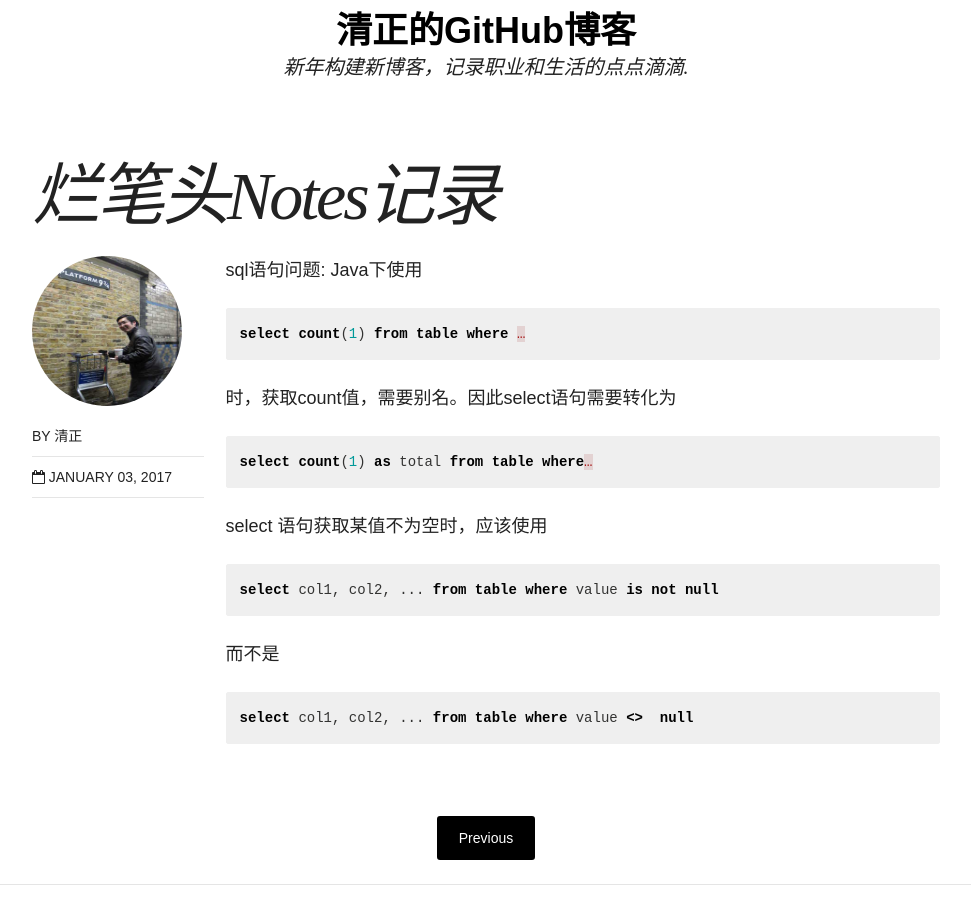
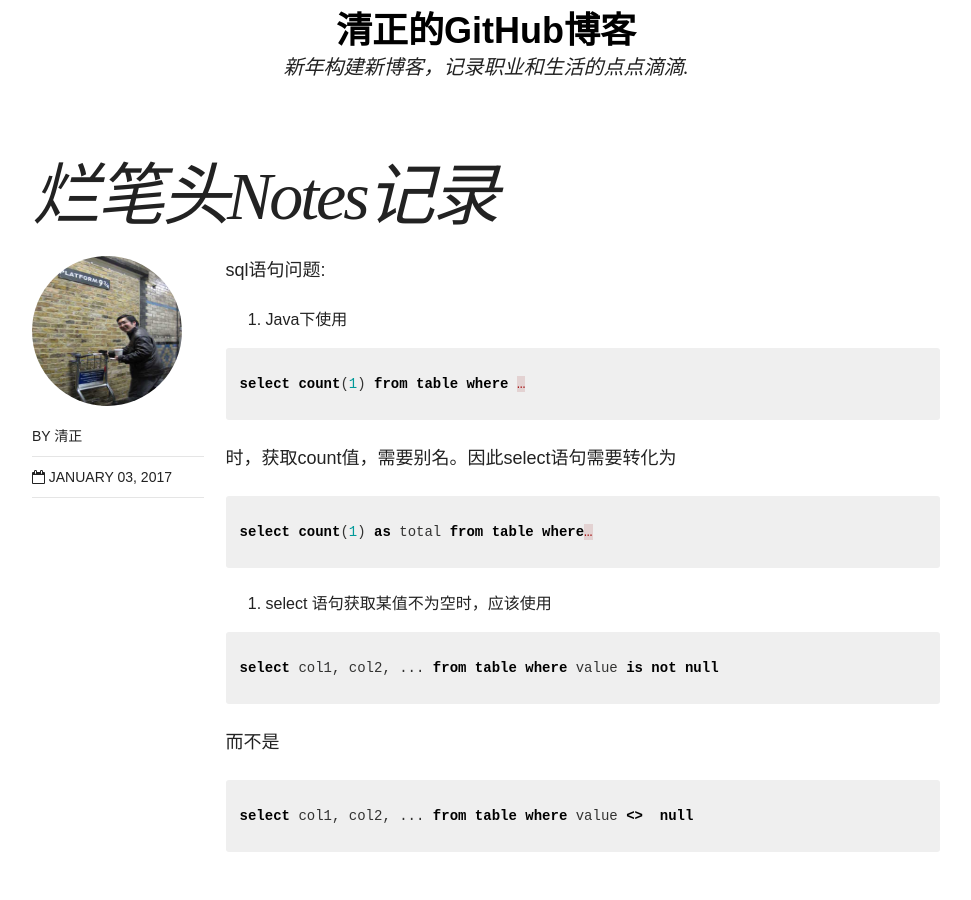
Before and after one commit to zqz981/zqz981.github.io, a Jekyll site: the page built from _posts/blog/2017-01-03-notes.md, in a window 1280 px wide and 900 px high, scrolled down 316 px. Shown: the whole window, without its empty margins (154-1125 px from the left). Built offline with Jekyll 4.4.1, drawn with Linux system fonts in a browser that asks for light colours; nearby versions of some CDN libraries.

Commit message:
change hight syntax

````diff
--- a/_posts/blog/2017-01-03-notes.md
+++ b/_posts/blog/2017-01-03-notes.md
@@ -4,19 +4,22 @@
 category: 烂笔头Notes
 ---
 sql语句问题:
-Java下使用
-```sql
+1. Java下使用
+{% highlight sql  %}
 select count(1) from table where …
-```
+{% endhighlight  %}
 时，获取count值，需要别名。因此select语句需要转化为
-```sql
+
+{% highlight sql  %}
 select count(1) as total from table where…
-```
-select 语句获取某值不为空时，应该使用
-```sql
+{% endhighlight  %}
+
+2. select 语句获取某值不为空时，应该使用
+{% highlight sql  %}
 select col1, col2, ... from table where value is not null
-```
+{% endhighlight  %}
+
 而不是
-```sql
+{% highlight sql  %}
 select col1, col2, ... from table where value <>  null
-```
+{% endhighlight  %}
````
